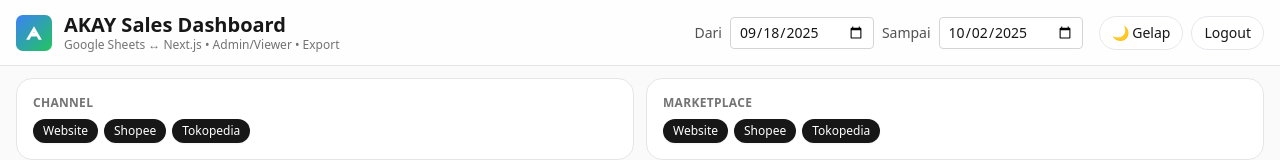
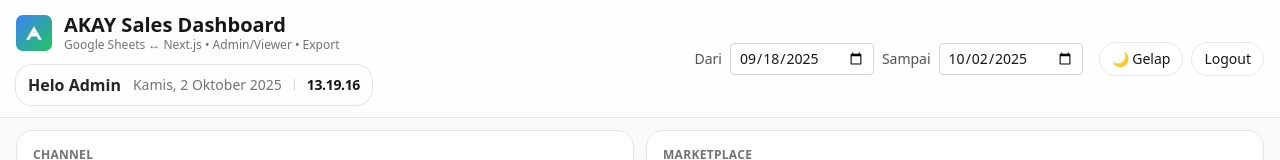
Before and after one commit to arnshyz/dashboard-v1, a Next.js app: page / in a window 1280 px wide. Shown: the top 160 px of the page. Built offline with nearby package versions, Linux system fonts and the light colour scheme; no server answers.

Commit message:
Add dashboard greeting clock and compact date inputs

```diff
--- a/pages/index.js
+++ b/pages/index.js
@@ -72,6 +72,7 @@ export default function IndexPage() {
   const [adminKey, setAdminKey] = useState('');
   const [isAdmin, setIsAdmin] = useState(false);
   const [mobileMenuOpen, setMobileMenuOpen] = useState(false);
+  const [now, setNow] = useState(() => new Date());
 
   // THEME (light/dark)
   const [theme, setTheme] = useState('light');
@@ -87,6 +88,31 @@ export default function IndexPage() {
     localStorage.setItem('AKAY_THEME', next);
     document.documentElement.classList.toggle('dark', next === 'dark');
   };
+
+  useEffect(() => {
+    const id = setInterval(() => setNow(new Date()), 1000);
+    return () => clearInterval(id);
+  }, []);
+
+  const formattedDate = useMemo(() => {
+    const text = new Intl.DateTimeFormat('id-ID', {
+      weekday: 'long',
+      day: 'numeric',
+      month: 'long',
+      year: 'numeric',
+    }).format(now);
+    return text.charAt(0).toUpperCase() + text.slice(1);
+  }, [now]);
+
+  const formattedTime = useMemo(
+    () =>
+      new Intl.DateTimeFormat('id-ID', {
+        hour: '2-digit',
+        minute: '2-digit',
+        second: '2-digit',
+      }).format(now),
+    [now]
+  );
 
   // Logout (hapus cookie sesi)
   const doLogout = async () => {
@@ -266,6 +292,7 @@ export default function IndexPage() {
           {/* Responsive header layout */}
           <div className="flex flex-col gap-3 md:flex-row md:items-center md:justify-between">
             {/* Brand */}
+            <div className="flex flex-col gap-3">
               <div className="flex items-center justify-between gap-3">
                 <div className="flex items-center gap-3">
                   <img src="/akay-logo.svg" alt="AKAY" className="w-9 h-9 rounded" />
@@ -285,6 +312,15 @@ export default function IndexPage() {
                   Menu
                 </button>
               </div>
+              <div className="flex flex-col gap-1 rounded-2xl bg-white/40 px-3 py-2 shadow-sm ring-1 ring-neutral-200 md:flex-row md:items-center md:gap-3 dark:bg-neutral-900/50 dark:ring-neutral-800">
+                <div className="text-base font-semibold text-neutral-800 dark:text-neutral-100">Helo Admin</div>
+                <div className="flex flex-col gap-1 text-sm text-neutral-500 capitalize md:flex-row md:items-center md:gap-3 dark:text-neutral-400">
+                  <span>{formattedDate}</span>
+                  <span className="hidden h-3 w-px bg-neutral-300 md:inline-block dark:bg-neutral-700" aria-hidden="true"></span>
+                  <span className="font-semibold tracking-tight text-neutral-900 dark:text-neutral-100">{formattedTime}</span>
+                </div>
+              </div>
+            </div>
             {/* Control groups */}
             <div
               id="dashboard-controls"
@@ -293,12 +329,12 @@ export default function IndexPage() {
               {/* Date group */}
               <div className="flex flex-col sm:flex-row sm:items-center gap-2">
                 <div className="flex items-center gap-2">
-                  <label className="text-sm text-neutral-600 dark:text-neutral-300">Dari</label>
-                  <input type="date" value={dateFrom} onChange={(e)=>setDateFrom(e.target.value)} className="w-full sm:w-auto px-2 py-1 rounded border border-neutral-300 text-sm dark:bg-neutral-800 dark:border-neutral-700" />
+                  <label className="text-xs sm:text-sm text-neutral-600 dark:text-neutral-300">Dari</label>
+                  <input type="date" value={dateFrom} onChange={(e)=>setDateFrom(e.target.value)} className="w-32 sm:w-auto px-2 py-1 rounded border border-neutral-300 text-xs sm:text-sm dark:bg-neutral-800 dark:border-neutral-700" />
                 </div>
                 <div className="flex items-center gap-2">
-                  <label className="text-sm text-neutral-600 dark:text-neutral-300">Sampai</label>
-                  <input type="date" value={dateTo} onChange={(e)=>setDateTo(e.target.value)} className="w-full sm:w-auto px-2 py-1 rounded border border-neutral-300 text-sm dark:bg-neutral-800 dark:border-neutral-700" />
+                  <label className="text-xs sm:text-sm text-neutral-600 dark:text-neutral-300">Sampai</label>
+                  <input type="date" value={dateTo} onChange={(e)=>setDateTo(e.target.value)} className="w-32 sm:w-auto px-2 py-1 rounded border border-neutral-300 text-xs sm:text-sm dark:bg-neutral-800 dark:border-neutral-700" />
                 </div>
               </div>
               {/* Action group */}
```
Lines whose indentation alone changed are shown as unchanged.
